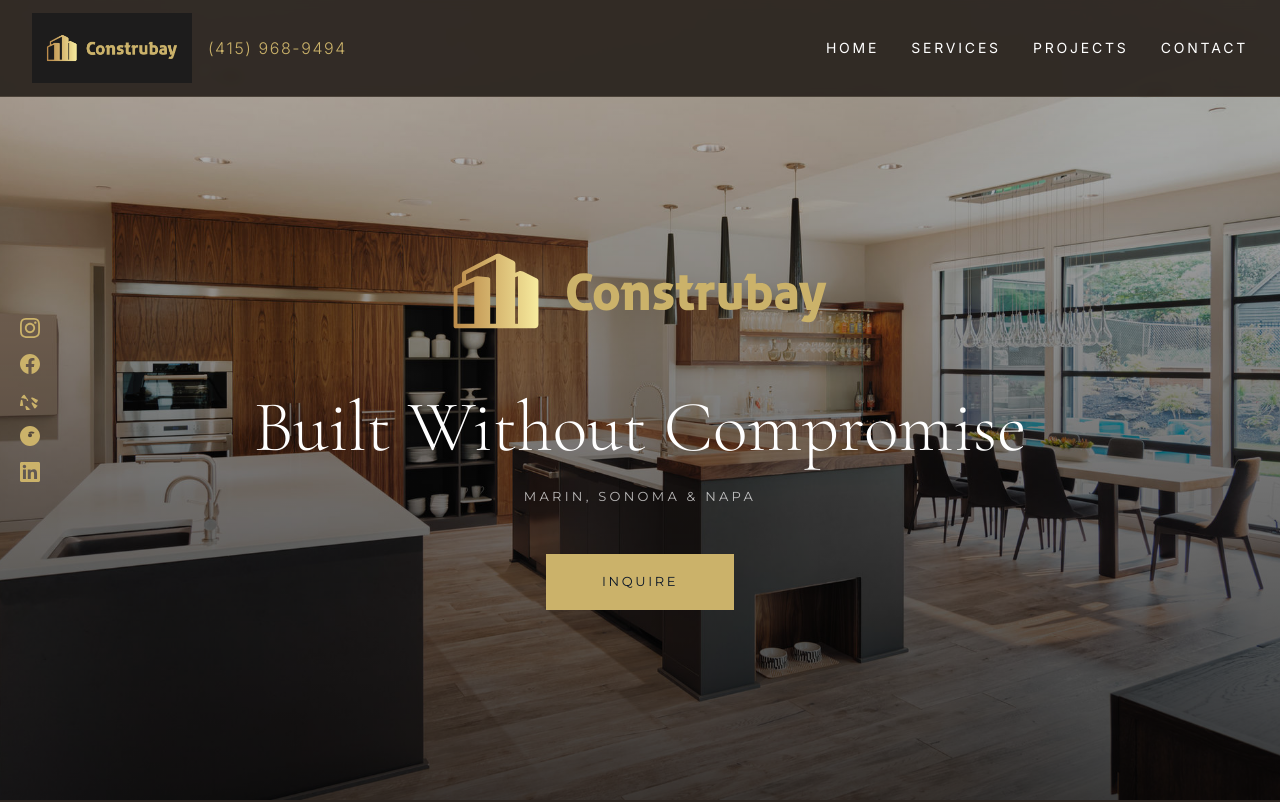
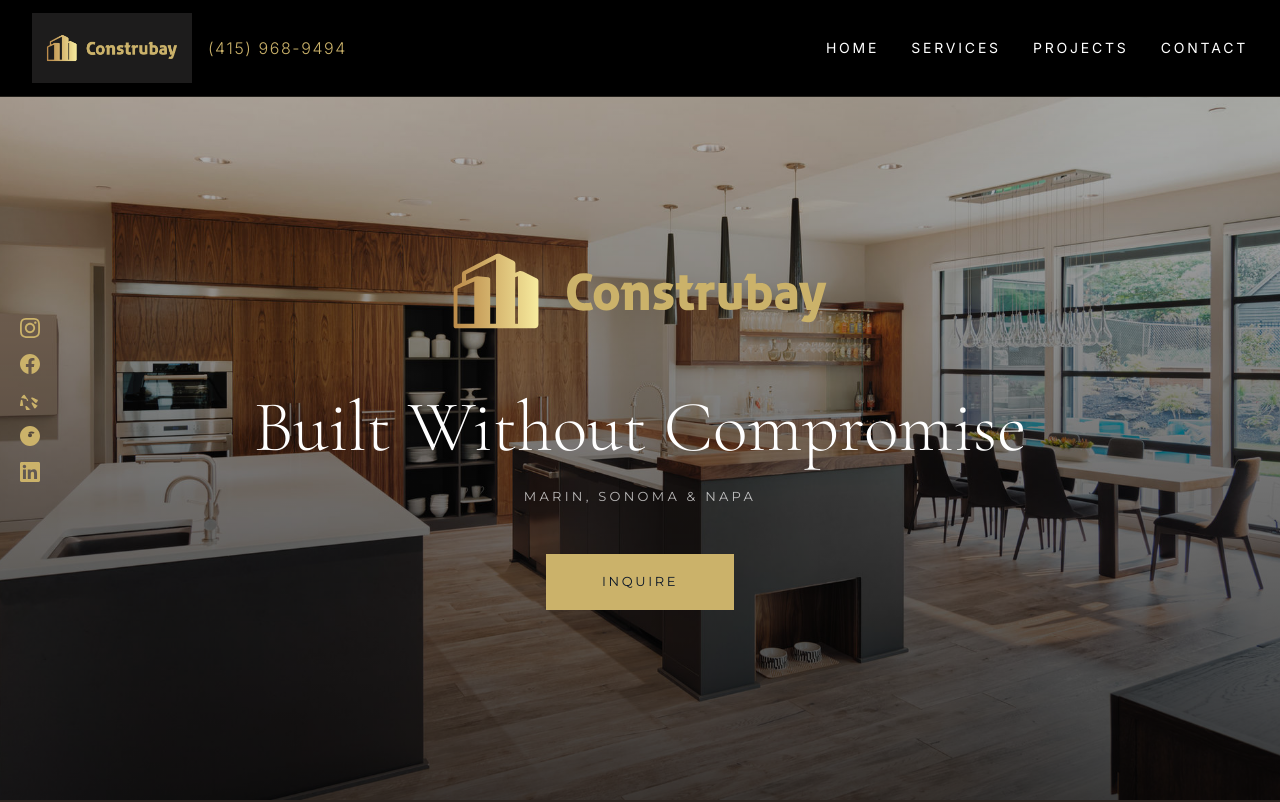
Before and after one commit to pfusbr-rj/construbay-web, a Next.js app: page / in a window 1280 px wide. Shown: the top 802 px of the page. Built offline with nearby package versions, Linux system fonts and the light colour scheme.

Commit message:
feat: header background black

```diff
--- a/src/components/Header.tsx
+++ b/src/components/Header.tsx
@@ -8,7 +8,7 @@
   const [menuOpen, setMenuOpen] = useState(false);
 
   return (
-    <header className="fixed top-0 left-0 right-0 z-50 bg-brand-dark/95 backdrop-blur-sm border-b border-brand-tan/20">
+    <header className="fixed top-0 left-0 right-0 z-50 border-b border-brand-tan/20" style={{ backgroundColor: '#000000' }}>
       <div className="max-w-7xl mx-auto px-4 sm:px-6 lg:px-8">
         <div className="flex items-center justify-between h-16 sm:h-24">
           {/* Logo + Phone */}
```
